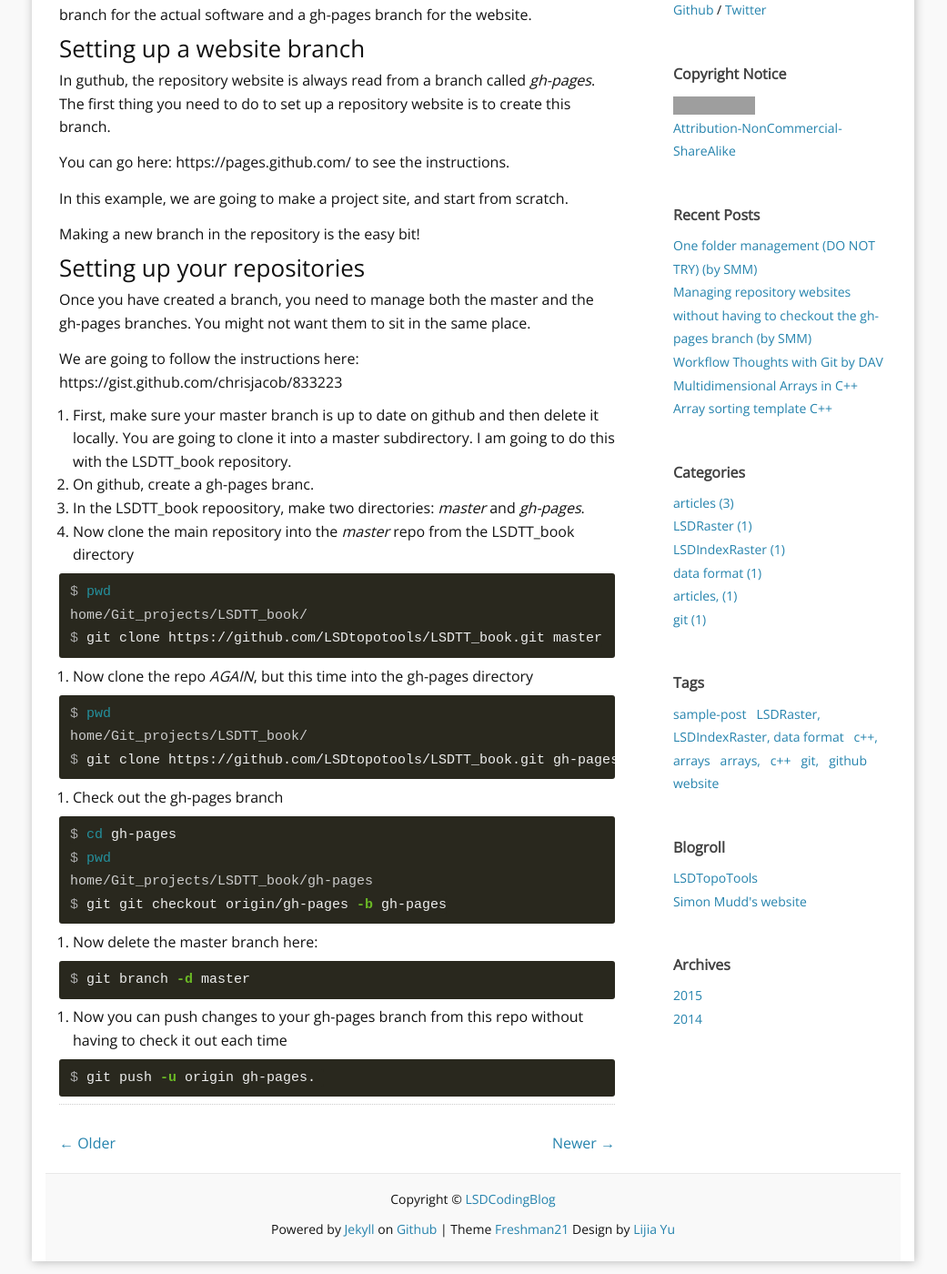
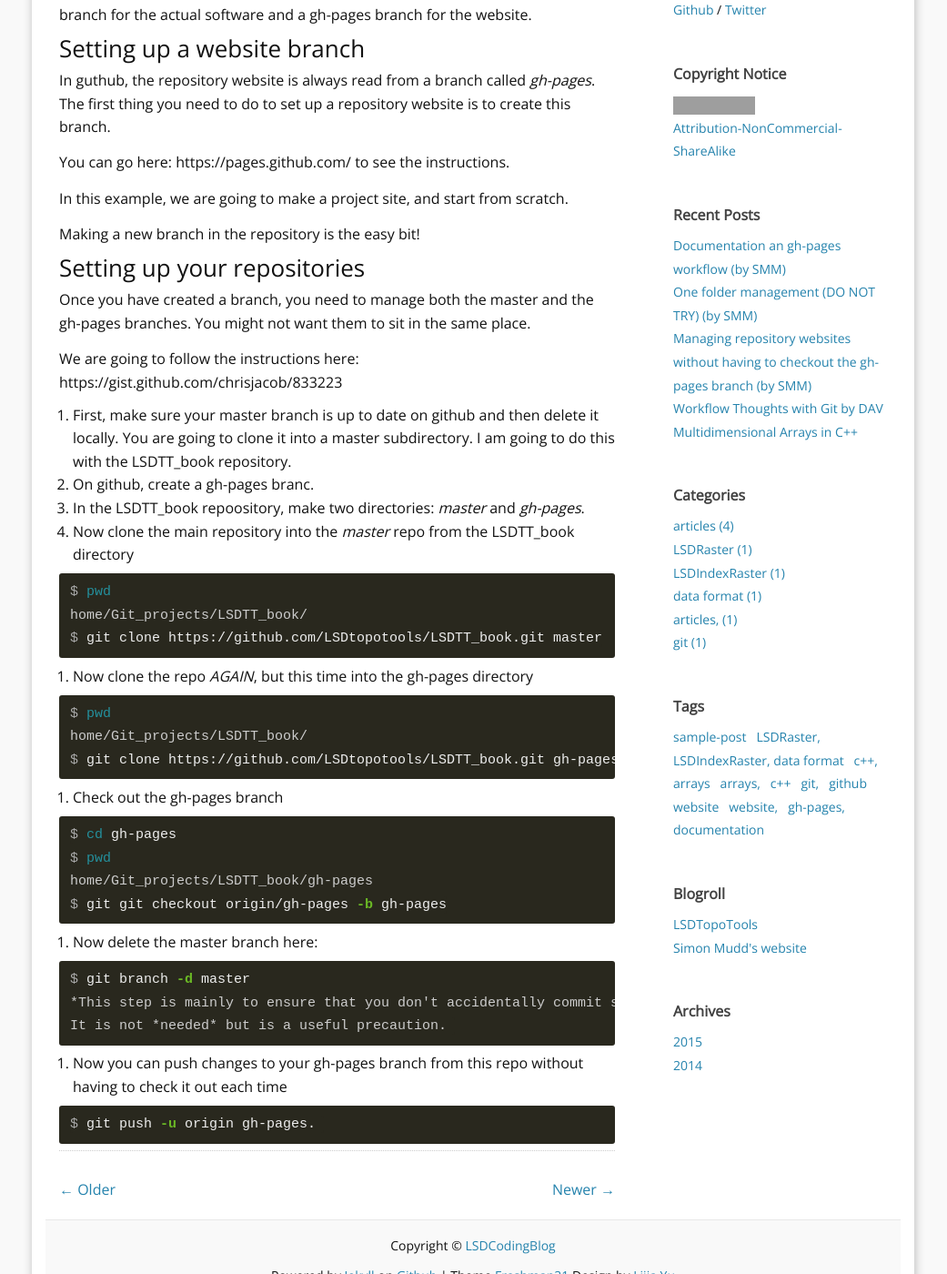
Before and after one commit to LSDtopotools/LSDCodingBlog, a Jekyll site: the page built from _posts/2015-10-23-Github-pages.md, in a window 1280 px wide and 1400 px high, scrolled down 628 px. Shown: the whole window at 91% size, without its empty margins (120-1161 px from the left). Built offline with Jekyll 4.4.1, drawn with Linux system fonts in a browser that asks for light colours; comment, search, counter and statistics services are not loaded; part of the change alters nothing that is shown; grey boxes are pictures that could not be loaded.

Commit message:
Added a note about website workflow

```diff
--- a/_posts/2015-10-23-Github-pages.md
+++ b/_posts/2015-10-23-Github-pages.md
@@ -59,6 +59,8 @@ $ git git checkout origin/gh-pages -b gh-pages
 7. Now delete the master branch here:
 {% highlight console %}
 $ git branch -d master
+*This step is mainly to ensure that you don't accidentally commit something to master while you are in the gh-pages directory*.
+It is not *needed* but is a useful precaution.
 {% endhighlight %}
 8. Now you can push changes to your gh-pages branch from this repo without having to check it out each time
 {% highlight console %}
--- /dev/null
+++ b/_posts/2015-10-26-Documentation_workflow.md
@@ -0,0 +1,65 @@
+---
+layout: post
+title: Documentation an gh-pages workflow (by SMM)
+excerpt: "Workflow for managing documentation pages."
+categories: articles
+tags: git, website, gh-pages, documentation
+---
+
+* Table of Contents
+{:toc}
+
+# Workflow for documentation pages
+
+After quite a bit of trial and error, I have settled on a documentation workflow I'm happy with.
+
+## Setting up the repositories.
+
+To start, you need to set up a documentation structure that forms a static html site.
+This could be a variety of things, such as asciidocotr, dOxygen, Sphynx, jekyll, etc.
+
+Then make a directory structure so there is a folder for both the master and gh-pages branches of the code.
+
+I found having seperate folders minimizes the chances of having merge conflicts.
+
+So for example, you might have a repository that is called *My_docs* and in it are two subfolders *master* and *gh-pages*
+
+For example:
+
+{% highlight console %}
+$ pwd
+home/Git_projects/My_docs/
+$ ls
+master gh-pages
+{% endhighlight %}
+
+## Keep the source files in the master branch
+
+In the master branch, keep the source files for the static website. For example, I keep all my asciidoctor source files in the *master* branch.
+
+## Build the website, and keep the website files in the *gh-pages* branch.
+
+I use asciidoctor to build webistes, but the built website is not tracked in the *master* folder.
+Instead, when I build the website, I then copy the html and image files over to gh-pages and commit them *ONLY* to the gh-pages branch.
+
+## Making sure you don't have conflicts.
+
+To avoid conflicts, it is helpful to only have the gh-pages branch in the gh-pages folder, and I also find it useful to only have
+files needed for building the website in the gh-pages branch.
+
+For the *master* branch, you just work as normal.
+
+For the gh-pages branch you
+1. Clone the master into the gh-pages branch
+2. Check out the gh-pages branch
+{% highlight console %}
+$ pwd
+home/Git_projects/My_docs/gh-pages
+$ git git checkout origin/gh-pages -b gh-pages
+{% endhighlight %}
+3. Now delete the master branch in the gh-pages folder:
+{% highlight console %}
+$ git branch -d master
+*This step is mainly to ensure that you don't accidentally commit something to master while you are in the gh-pages directory*.
+It is not *needed* but is a useful precaution.
+4. Copy across html and index files every time you build the website.
```
